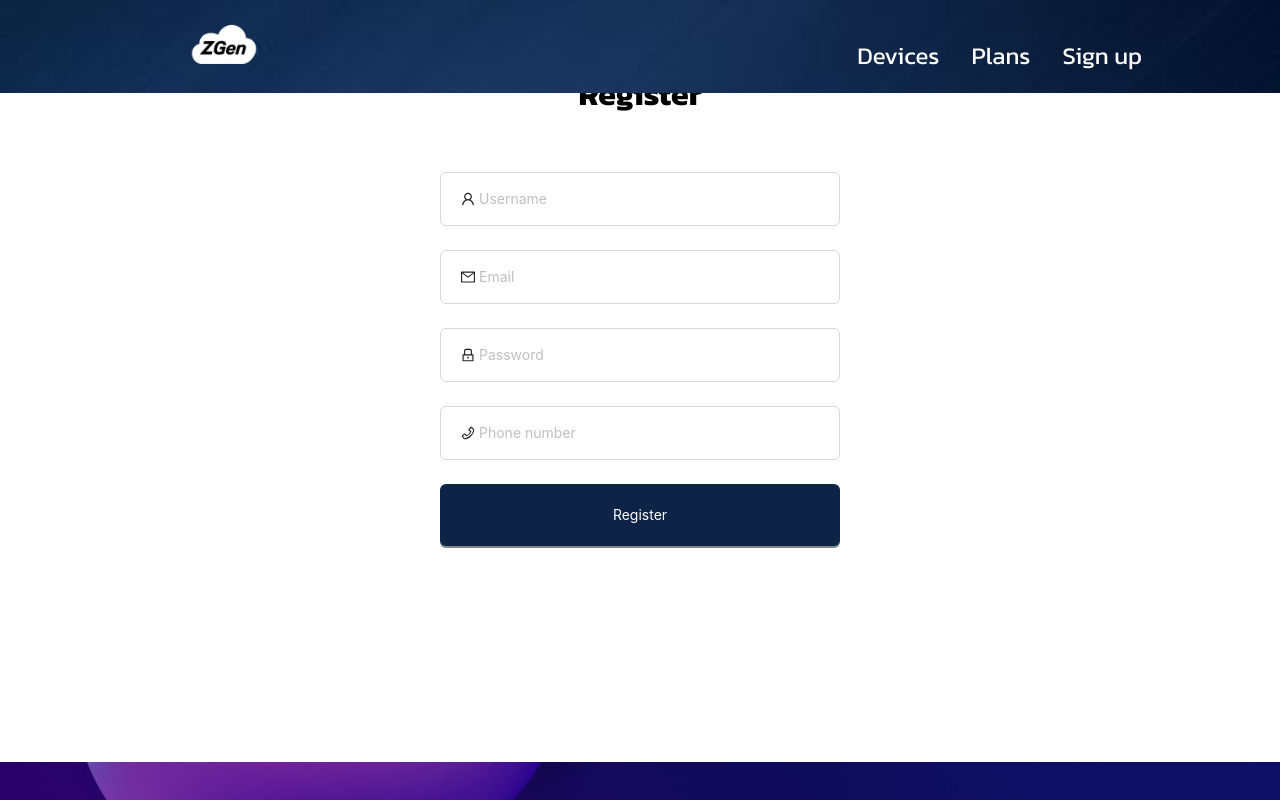
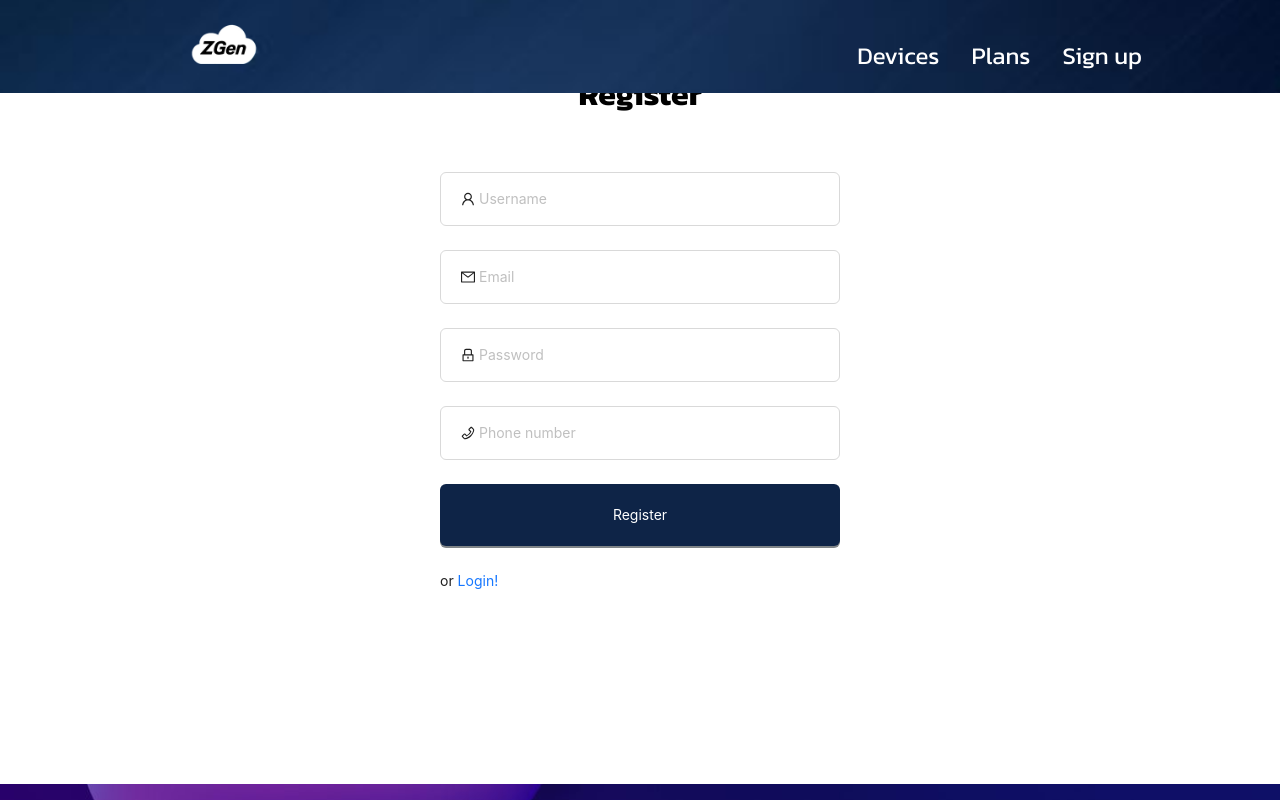
Before and after one commit to MyPersonalProjects-hehe/Z-Gen-client, a React (Vite) app: page /signUp in a window 1280 px wide. Both pictures are taken after a click on the link "Register now!". Shown: the part 463-1263 px from the top of the page. Built offline with nearby package versions, Linux system fonts and the light colour scheme; a web font is replaced by a local one.

Commit message:
add option for login

```diff
--- a/src/components/sign-up/login/Login.tsx
+++ b/src/components/sign-up/login/Login.tsx
@@ -9,10 +9,10 @@ import { FrownOutlined, LockOutlined, MailOutlined } from '@ant-design/icons';
 import { openNotification } from '../../../helpers/notifications-functions/openNotification';
 
 interface LoginProps {
-  setToggleScroll: (value: boolean) => void;
+  setToggleForm: (value: boolean) => void;
 }
 
-function Login({ setToggleScroll }: LoginProps) {
+function Login({ setToggleForm }: LoginProps) {
   const [api, contextHolder] = notification.useNotification();
   const [user, setUser] = useState({
     email: '',
@@ -103,7 +103,7 @@ function Login({ setToggleScroll }: LoginProps) {
           >
             Log in
           </Button>
-          or <a onClick={() => setToggleScroll(true)}>Register now!</a>
+          or <a onClick={() => setToggleForm(true)}>Register now!</a>
         </Form.Item>
       </Form>
     </ConfigProvider>
--- a/src/components/sign-up/register/Register.tsx
+++ b/src/components/sign-up/register/Register.tsx
@@ -13,7 +13,11 @@ import {
 } from '@ant-design/icons';
 import { openNotification } from '../../../helpers/notifications-functions/openNotification';
 
-function Register() {
+interface RegisterProps {
+  setToggleForm: (value: boolean) => void;
+}
+
+function Register({ setToggleForm }: RegisterProps) {
   const [api, contextHolder] = notification.useNotification();
   const navigate = useNavigate();
   const [userForm, setUserForm] = useState({
@@ -90,7 +94,6 @@ function Register() {
             placeholder='Username'
           />
         </Form.Item>
-
         <Form.Item
           name='email'
           rules={[{ required: true, message: 'Please write your email!' }]}
@@ -101,7 +104,6 @@ function Register() {
             placeholder='Email'
           />
         </Form.Item>
-
         <Form.Item
           name='password'
           rules={[{ required: true, message: 'Please write your password!' }]}
@@ -113,7 +115,6 @@ function Register() {
             placeholder='Password'
           />
         </Form.Item>
-
         <Form.Item
           name='phoneNumber'
           rules={[
@@ -126,7 +127,6 @@ function Register() {
             placeholder='Phone number'
           />
         </Form.Item>
-
         <Form.Item>
           <Button
             block
@@ -136,6 +136,7 @@ function Register() {
             Register
           </Button>
         </Form.Item>
+        or <a onClick={() => setToggleForm(true)}>Login!</a>
       </Form>
     </ConfigProvider>
   );
--- a/src/pages/sign-up/SignUpPage.tsx
+++ b/src/pages/sign-up/SignUpPage.tsx
@@ -4,7 +4,7 @@ import Register from '../../components/sign-up/register/Register';
 import { useState } from 'react';
 
 function SignUpPage() {
-  const [toggleScroll, setToggleScroll] = useState(false);
+  const [toggleForm, setToggleForm] = useState(false);
 
   return (
     <div className='sign-up-body'>
@@ -14,10 +14,10 @@ function SignUpPage() {
         </h1>
       </div>
       <div className='login__register'>
-        {toggleScroll ? (
-          <Register />
+        {toggleForm ? (
+          <Register setToggleForm={setToggleForm} />
         ) : (
-          <Login setToggleScroll={setToggleScroll} />
+          <Login setToggleForm={setToggleForm} />
         )}
       </div>
     </div>
```
